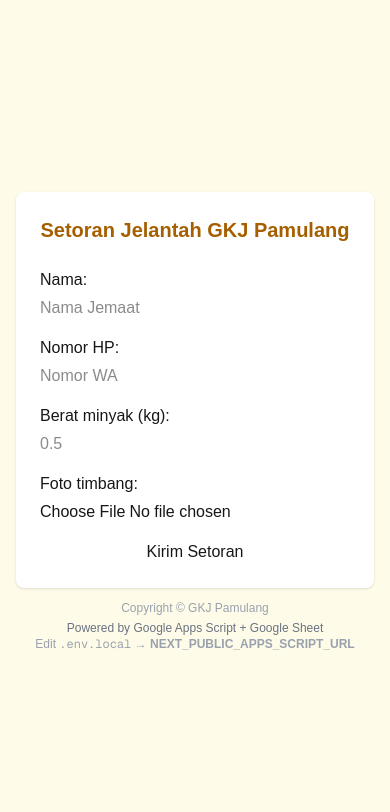
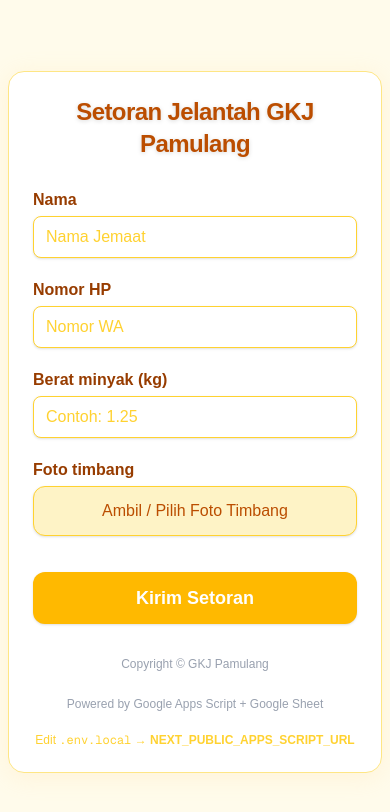
Before and after one commit to titus-zx/jelantah, a Next.js app: page / in a window 390 px wide. Shown: the top 812 px of the page. Built offline with nearby package versions, Linux system fonts and the light colour scheme; no server answers.

Commit message:
style: improved mobile UI, better contrast, photo button, amber theme

```diff
--- a/src/app/page.tsx
+++ b/src/app/page.tsx
@@ -2,20 +2,17 @@
 import { useRef, useState } from "react";
 
 export default function JelantahForm() {
-  // Controlled state
   const [nama, setNama] = useState("");
   const [hp, setHp] = useState("");
   const [berat, setBerat] = useState("");
   const [foto, setFoto] = useState<File | null>(null);
   const [fotoUrl, setFotoUrl] = useState<string>("");
-  const [waktu, setWaktu] = useState<string>("");
   const [loading, setLoading] = useState(false);
   const [ok, setOk] = useState(false);
   const [error, setError] = useState("");
 
   const fileInput = useRef<HTMLInputElement>(null);
 
-  // Config — ganti URL di sini
   const APPS_SCRIPT_URL = process.env.NEXT_PUBLIC_APPS_SCRIPT_URL || "";
 
   function handleChangeFoto(e: React.ChangeEvent<HTMLInputElement>) {
@@ -31,20 +28,15 @@
     setLoading(true);
     setOk(false);
     setError("");
-
     if (!foto) return setError("Foto timbang wajib");
     if (!berat) return setError("Input jumlah berat");
-
     const waktuSetor = new Date().toISOString();
-    setWaktu(waktuSetor);
-
     const data = new FormData();
     data.append("nama", nama);
     data.append("hp", hp);
     data.append("berat", berat);
     data.append("waktu", waktuSetor);
     data.append("foto", foto);
-
     try {
       const res = await fetch(APPS_SCRIPT_URL, {
         method: "POST",
@@ -61,78 +53,89 @@
   }
 
   return (
-    <main className="min-h-screen p-4 flex flex-col items-center justify-center bg-yellow-50">
+    <main className="min-h-screen flex items-center justify-center bg-amber-50 px-2">
       <form
         onSubmit={handleSubmit}
-        className="bg-white shadow rounded-lg p-6 w-full max-w-sm flex flex-col gap-4"
+        className="bg-white shadow-lg rounded-2xl p-6 w-full max-w-md flex flex-col gap-5 border border-amber-200"
+        style={{ boxShadow: "0 4px 24px 0 #ffd58d33" }}
       >
-        <h1 className="text-xl font-bold text-center text-yellow-700 mb-2">Setoran Jelantah GKJ Pamulang</h1>
-        <label className="block">
-          Nama:
+        <h1 className="text-2xl font-extrabold text-amber-700 text-center tracking-tight mb-2 drop-shadow-sm">
+          Setoran Jelantah GKJ Pamulang
+        </h1>
+        <label className="block text-amber-800 font-semibold">
+          Nama
           <input
-            className="input input-bordered w-full mt-1"
+            className="mt-1 block w-full px-3 py-2 border border-amber-300 rounded-lg shadow-sm focus:outline-none focus:ring-2 focus:ring-amber-400 focus:border-amber-400 text-base bg-white placeholder-amber-300 text-amber-900 font-normal"
             value={nama}
             onChange={e => setNama(e.target.value)}
             required
             placeholder="Nama Jemaat"
             autoComplete="name"
+            maxLength={50}
           />
         </label>
-        <label className="block">
-          Nomor HP:
+        <label className="block text-amber-800 font-semibold">
+          Nomor HP
           <input
-            className="input input-bordered w-full mt-1"
+            className="mt-1 block w-full px-3 py-2 border border-amber-300 rounded-lg shadow-sm focus:outline-none focus:ring-2 focus:ring-amber-400 focus:border-amber-400 text-base bg-white placeholder-amber-300 text-amber-900 font-normal"
             value={hp}
             onChange={e => setHp(e.target.value)}
             required
             placeholder="Nomor WA"
             autoComplete="tel"
             type="tel"
+            maxLength={20}
           />
         </label>
-        <label className="block">
-          Berat minyak (kg):
+        <label className="block text-amber-800 font-semibold">
+          Berat minyak (kg)
           <input
-            className="input input-bordered w-full mt-1"
+            className="mt-1 block w-full px-3 py-2 border border-amber-300 rounded-lg shadow-sm focus:outline-none focus:ring-2 focus:ring-amber-400 focus:border-amber-400 text-base bg-white placeholder-amber-300 text-amber-900 font-normal"
+            value={berat}
             type="number"
-            value={berat}
             onChange={e => setBerat(e.target.value)}
             required
+            placeholder="Contoh: 1.25"
             step="any"
             min={0.1}
-            placeholder="0.5"
+            max={100}
           />
         </label>
-        <label className="block">
-          Foto timbang:
+        <div>
+          <div className="text-amber-800 font-semibold mb-1">Foto timbang</div>
+          <label className="block w-full">
             <input
               ref={fileInput}
-            className="file-input file-input-bordered w-full mt-1"
               type="file"
               accept="image/*"
               capture="environment"
+              className="hidden"
               onChange={handleChangeFoto}
               required
             />
+            <button type="button" className="w-full mb-1 px-4 py-3 rounded-xl bg-amber-100 border border-amber-300 text-amber-700 font-medium shadow hover:bg-amber-200 focus:ring-2 focus:ring-amber-300" onClick={() => fileInput.current?.click()}>
+              {foto ? "Ulang Foto" : "Ambil / Pilih Foto Timbang"}
+            </button>
           </label>
           {fotoUrl && (
             <div className="flex items-center justify-center">
-            <img src={fotoUrl} alt="Preview" width={180} className="rounded border my-2" />
+              <img src={fotoUrl} alt="Preview" className="rounded-lg border border-amber-300 shadow my-2 max-h-48" />
             </div>
           )}
+        </div>
         <button
           type="submit"
-          className="btn btn-primary w-full disabled:opacity-60"
+          className="w-full mt-3 bg-amber-400 hover:bg-amber-500 text-white font-bold px-4 py-3 rounded-xl shadow-sm transition active:bg-amber-600 disabled:opacity-60 text-lg"
           disabled={loading}
         >
           {loading ? "Menyimpan..." : "Kirim Setoran"}
         </button>
-        {ok && <p className="text-green-600 text-center">Tersimpan, terima kasih!</p>}
-        {error && <p className="text-red-700 text-center">{error}</p>}
+        {ok && <p className="text-green-700 text-center font-semibold">Tersimpan, terima kasih!</p>}
+        {error && <p className="text-red-700 text-center font-semibold">{error}</p>}
+        <div className="text-xs text-gray-400 text-center mt-3 mb-1">Copyright &copy; GKJ Pamulang</div>
+        <div className="text-xs text-gray-400 text-center">Powered by Google Apps Script + Google Sheet</div>
+        <div className="text-xs text-amber-300 text-center">Edit <code>.env.local</code> &rarr; <b>NEXT_PUBLIC_APPS_SCRIPT_URL</b></div>
       </form>
-      <p className="text-xs text-gray-400 mt-3 mb-1">Copyright &copy; GKJ Pamulang</p>
-      <p className="text-xs text-gray-500">Powered by Google Apps Script + Google Sheet</p>
-      <p className="text-xs text-gray-400">Edit <code>.env.local</code> → <b>NEXT_PUBLIC_APPS_SCRIPT_URL</b></p>
     </main>
   );
 }
```
Lines whose indentation alone changed are shown as unchanged.
